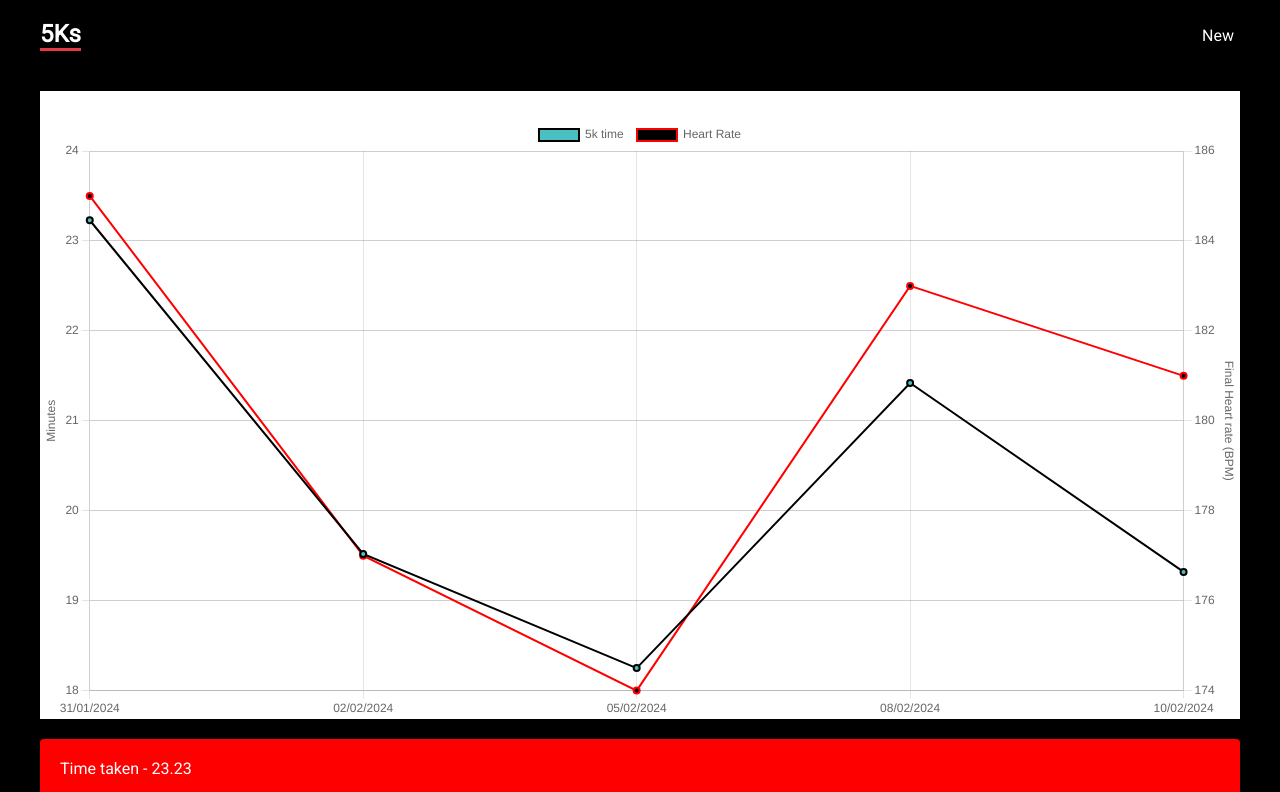
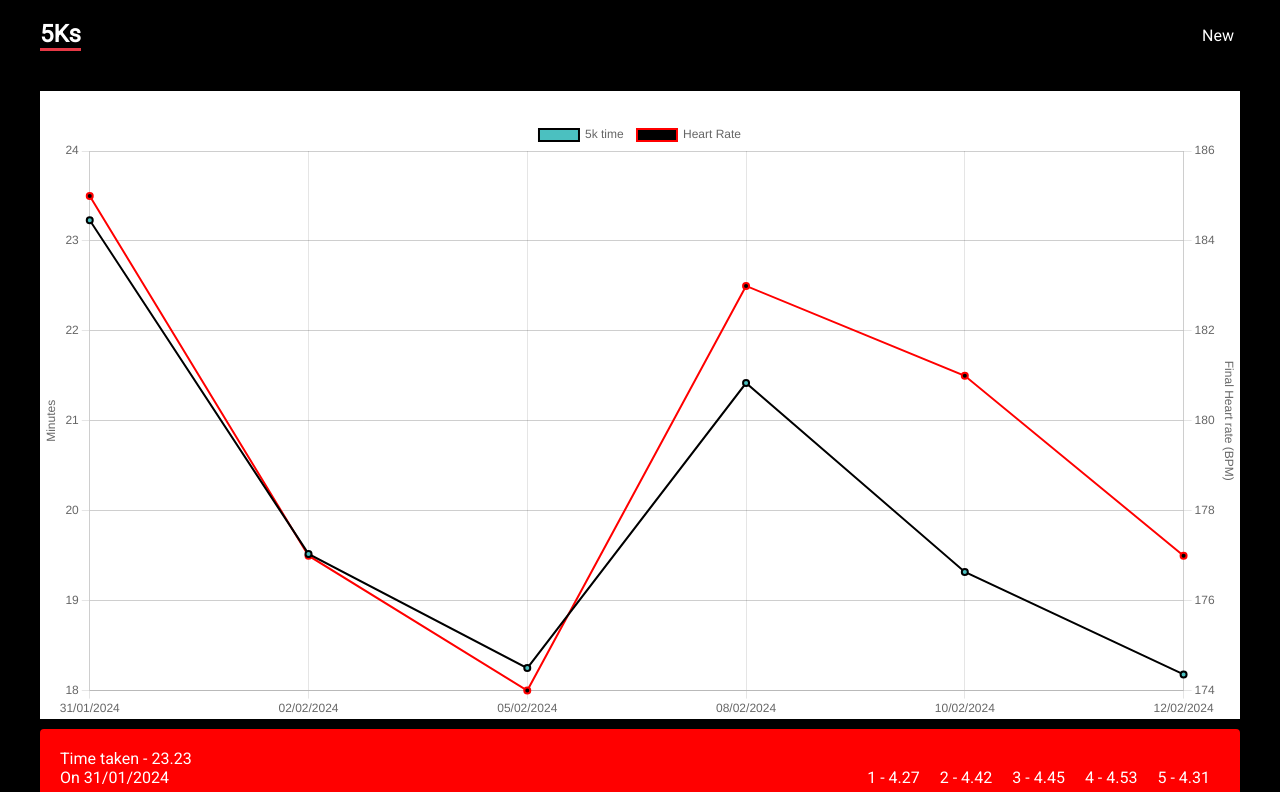
Before and after one commit to AndySmithQA/runtracker, a React (Vite) app: page / in a window 1280 px wide. Shown: the top 792 px of the page. Built offline with nearby package versions, Linux system fonts and the light colour scheme; data requests are answered from the project's data file.

Commit message:
Splits Added

```diff
--- a/data/db.json
+++ b/data/db.json
@@ -4,31 +4,67 @@
       "id": 1,
       "date": "31/01/2024",
       "time": 23.23,
-      "finalHeartRate": 185
+      "finalHeartRate": 185,
+      "k1" : 4.27,
+      "k2" : 4.42,
+      "k3" : 4.45,
+      "k4" : 4.53,
+      "k5" : 4.31
     },
     {
       "id": 2,
       "date": "02/02/2024",
       "time": 19.52,
-      "finalHeartRate": 177
+      "finalHeartRate": 177,
+      "k1" : 3.56,
+      "k2" : 4.04,
+      "k3" : 4.09,
+      "k4" : 4.01,
+      "k5" : 3.38
     },
     {
       "id": 3,
       "date": "05/02/2024",
       "time": 18.25,
-      "finalHeartRate": 174
+      "finalHeartRate": 174,
+      "k1" : 3.19,
+      "k2" : 3.49,
+      "k3" : 3.36,
+      "k4" : 3.43,
+      "k5" : 3.55
     },
     {
       "id": 4,
       "date": "08/02/2024",
       "time": 21.42,
-      "finalHeartRate": 183
+      "finalHeartRate": 183,
+      "k1" : 3.39,
+      "k2" : 4.17,
+      "k3" : 4.36,
+      "k4" : 4.28,
+      "k5" : 4.35
     },
     {
       "id": 5,
       "date": "10/02/2024",
       "time": 19.32,
-      "finalHeartRate": 181
+      "finalHeartRate": 181,
+      "k1" : 3.29,
+      "k2" : 3.56,
+      "k3" : 4.03,
+      "k4" : 3.56,
+      "k5" : 4.04
+    },
+    {
+      "id": 6,
+      "date": "12/02/2024",
+      "time": 18.18,
+      "finalHeartRate": 177,
+      "k1" : 3.16,
+      "k2" : 3.34,
+      "k3" : 3.41,
+      "k4" : 3.43,
+      "k5" : 3.59
     }
   ]
 }
--- a/src/App.css
+++ b/src/App.css
@@ -100,24 +100,30 @@ form label span {
   font-weight: 900;
 }
 
-.runs > a {
+.times > a {
   display: block;
   background: red;
   padding: 20px;
+  padding-bottom: 30px;
   border-radius: 4px;
-  margin: 20px 0;
+  margin: 10px 0;
   text-decoration: none;
 }
-.runs > a:hover p {
+.times > a:hover p {
   color: black;
 }
 .runs p {
   margin: 0;
+  float: left;
 }
-.runs > a p:last-child {
+.runs{
+  margin-bottom: 10px;
+
+}
+/* .runs > a p:last-child {
  font-size: 0.8em;
  color: #bbb;
-}
+} */
 
 .runs-details {
   background: rgba(0,0,0,0.2);
@@ -125,3 +131,12 @@ form label span {
   border-radius: 4px;
   margin: 20px 0;
 }
+.splits {
+  float: right;
+  margin-right: 10px;
+
+}
+
+.splits p{
+  margin-left: 20px;
+}
--- a/src/components/Runs.jsx
+++ b/src/components/Runs.jsx
@@ -6,13 +6,23 @@ export default function Runs() {
     return (
         <div className="runs">
              <ShowGraph />
+             <div className="times">
             {runs.map(run => (
                <Link to={run.id.toString()} key={run.id}>
                     <p>Time taken - {run.time}</p> <br />
                     <p>On {run.date}</p>
+                    <div className="splits">
+
+                       <p>1 - {run.k1}</p>
+                        <p>2 - {run.k2}</p>
+                        <p>3 - {run.k3}</p>
+                        <p>4 - {run.k4}</p>
+                        <p>5 - {run.k5}</p>
+                    </div>
                </Link>
+
             ))}
-
+           </div>
         </div>
     )
 }
```
Also changed, not shown: src/components/Home.jsx (deleted, +0 -8 lines).
